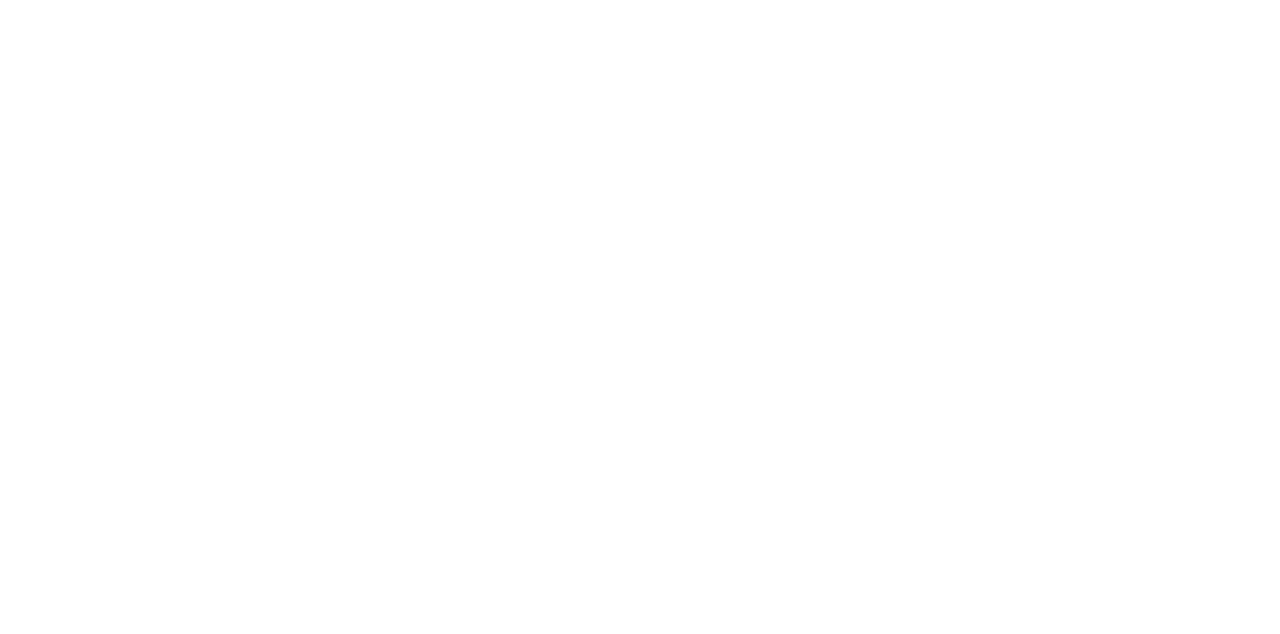
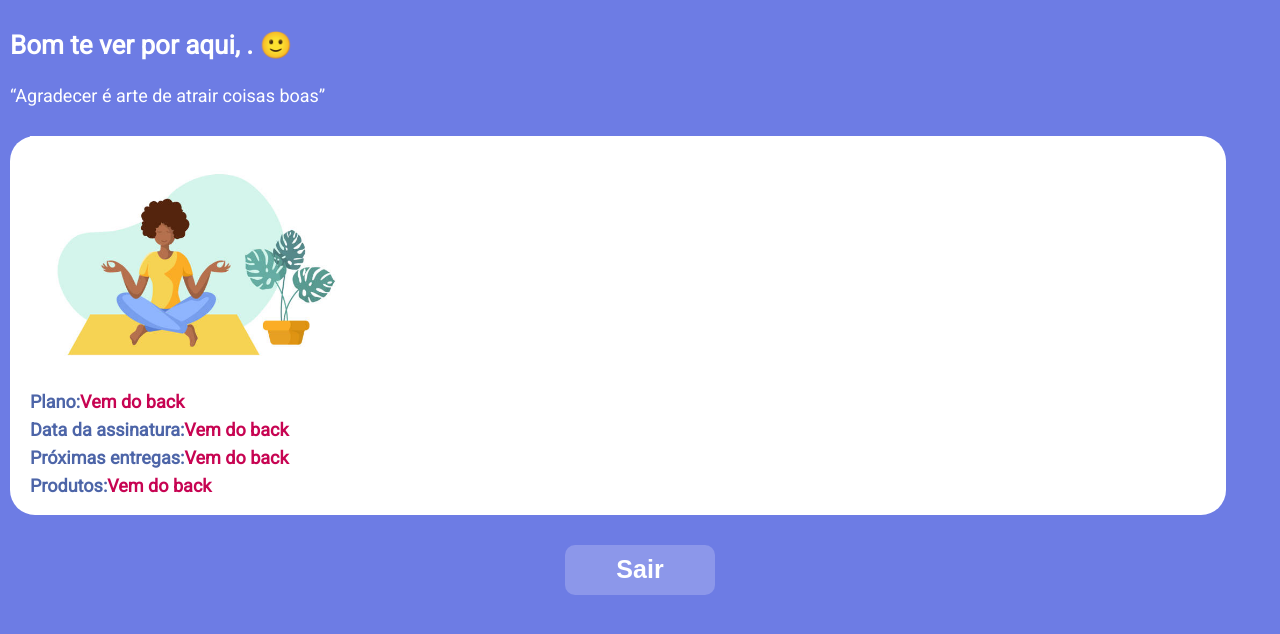
Before and after one commit to Bruno-Kohn/gratiboxFront-project, a React (Create React App) app: page /details in a window 1280 px wide. Before the commit this address had no page. Shown: the top 634 px of the page. Built offline with nearby package versions, Linux system fonts and the light colour scheme.

Commit message:
feat: button animation

```diff
--- a/src/App.js
+++ b/src/App.js
@@ -7,6 +7,7 @@ import Signup from './components/Signup.js';
 import Plans from './components/Plans.js';
 import SignAPlan from './components/SignAPlan.js';
 import YourInfo from './components/YourInfo.js';
+import Details from './components/Details.js';
 import UserContext from './contexts/UserContext.js';
 
 export default function App() {
@@ -33,6 +34,7 @@ export default function App() {
           <Route path='/plans' element={<Plans />} exact />
           <Route path='/sign-a-plan' element={<SignAPlan />} exact />
           <Route path='/your-info' element={<YourInfo />} exact />
+          <Route path='/details' element={<Details />} exact />
         </Routes>
       </BrowserRouter>
     </UserContext.Provider>
--- a/src/components/Check.js
+++ b/src/components/Check.js
@@ -1,5 +1,4 @@
-import styled from 'styled-components';
-import { BsCheck2 } from 'react-icons/bs';
+import { CheckBox, MarkCheck } from '../styles/InfosStyle.js';
 import { useState } from 'react';
 
 export default function Check() {
@@ -15,17 +14,3 @@ export default function Check() {
     </CheckBox>
   );
 }
-
-const CheckBox = styled.div`
-  background-color: #fff;
-  width: 20px;
-  height: 20px;
-  margin-right: 5px;
-  display: flex;
-  justify-content: center;
-  align-items: center;
-`;
-
-const MarkCheck = styled(BsCheck2)`
-  opacity: ${(props) => (props.clicked ? 1 : 0)};
-`;
--- /dev/null
+++ b/src/components/Details.js
@@ -0,0 +1,61 @@
+import TopMessage from './TopMessage.js';
+import {
+  Container,
+  BottomBox,
+  DetailsBox,
+  DetailsInfo,
+  Path,
+  PathButton,
+} from '../styles/InfosStyle.js';
+import PlanChoice from '../images/plan_choice.jpg';
+import { Link } from 'react-router-dom';
+import { useContext } from 'react';
+import UserContext from '../contexts/UserContext.js';
+
+export default function Details() {
+  const { setUserData } = useContext(UserContext);
+  const reqBack = [
+    {
+      info: 'Plano',
+      infoback: ' Vem do back',
+    },
+    {
+      info: 'Data da assinatura',
+      infoback: ' Vem do back',
+    },
+    {
+      info: 'Próximas entregas',
+      infoback: ' Vem do back',
+    },
+    {
+      info: 'Produtos',
+      infoback: ' Vem do back',
+    },
+  ];
+
+  function logout() {
+    localStorage.removeItem('loginUser');
+    setUserData({});
+  }
+  return (
+    <Container>
+      <TopMessage />
+      <BottomBox>
+        <img src={PlanChoice} alt='plan' />
+        <DetailsBox>
+          {reqBack.map((i) => (
+            <DetailsInfo>
+              <h1>{`${i.info}: `}</h1>
+              <h2>{i.infoback}</h2>
+            </DetailsInfo>
+          ))}
+        </DetailsBox>
+      </BottomBox>
+      <Path>
+        <Link to='/' onClick={logout}>
+          <PathButton>Sair</PathButton>
+        </Link>
+      </Path>
+    </Container>
+  );
+}
--- a/src/components/SignAPlan.js
+++ b/src/components/SignAPlan.js
@@ -31,7 +31,7 @@ export default function SignAPlan() {
     },
     {
       title: 'Quero Receber',
-      option: ['Chás', 'Incensos', 'rodutos orgânicos'],
+      option: ['Chás', 'Incensos', 'Produtos orgânicos'],
       drop: dropProducts,
     },
   ];
@@ -77,13 +77,13 @@ export default function SignAPlan() {
             </DropChoice>
           </ChoiceBox>
         ))}
+        <Link
+          style={{ width: '100%', display: 'flex', justifyContent: 'center' }}
+          to='/your-info'
+        >
+          <NextButton bottom='-70px'>Próximo</NextButton>
+        </Link>
       </BottomBox>
-      <Link
-        style={{ width: '100%', display: 'flex', justifyContent: 'center' }}
-        to='/your-info'
-      >
-        <NextButton>Próximo</NextButton>
-      </Link>
     </Container>
   );
 }
--- a/src/components/TopMessage.js
+++ b/src/components/TopMessage.js
@@ -8,7 +8,7 @@ export default function TopMessage() {
 
   return (
     <Message>
-      <h1>Bom te ver por aqui, {userName} 🙂</h1>
+      <h1>Bom te ver por aqui, {userName}. 🙂</h1>
       <h2>“Agradecer é arte de atrair coisas boas”</h2>
     </Message>
   );
--- a/src/components/YourInfo.js
+++ b/src/components/YourInfo.js
@@ -14,10 +14,14 @@ import {
 import PlanChoice from '../images/plan_choice.jpg';
 import { BsArrowDown, BsArrowUp } from 'react-icons/bs';
 import { useState } from 'react';
-import { Link } from 'react-router-dom';
+import { Link } from 'react-router-dom'; //useNavigate
 
 export default function YourInfo() {
+  //const navigate = useNavigate();
   const [drop, setDrop] = useState(false);
+  //const [name, setName] = useState('');
+  //const [endereco, setEndereco] = useState('');
+  //const [cep, setCep] = useState('');
   const siglas = [
     'AC',
     'AL',
@@ -48,6 +52,15 @@ export default function YourInfo() {
     'TO',
   ];
 
+  /*function toSendInfo(ev) {
+    ev.preventDefault();
+    const body = { name, endereco, cep };
+
+    tryToSendInfo(body).then(() => {
+      navigate('/details');
+    });
+  }*/
+
   return (
     <Container>
       <TopMessage />
@@ -77,14 +90,16 @@ export default function YourInfo() {
               </DropChoiceInfo>
             </StateBox>
           </SecundaryBox>
+          <Link
+            style={{ width: '100%', display: 'flex', justifyContent: 'center' }}
+            to='/details'
+          >
+            <NextButton bottom='-70px' type='submit'>
+              Finalizar
+            </NextButton>
+          </Link>
         </form>
       </BottomBox>
-      <Link
-        style={{ width: '100%', display: 'flex', justifyContent: 'center' }}
-        to='/details'
-      >
-        <NextButton>Finalizar</NextButton>
-      </Link>
     </Container>
   );
 }
--- a/src/styles/InfosStyle.js
+++ b/src/styles/InfosStyle.js
@@ -1,10 +1,11 @@
 import styled from 'styled-components';
+import { BsCheck2 } from 'react-icons/bs';
 
 const Container = styled.div`
   width: 100vw;
   min-height: 100vh;
   background-color: #6d7ce4;
-  padding: 20px 0;
+  padding: 20px 0 90px 0;
   display: flex;
   flex-direction: column;
 `;
@@ -40,6 +41,7 @@ const BottomBox = styled.div`
   padding: 0 20px 10px 20px;
   display: flex;
   flex-direction: column;
+  position: relative;
 
   img {
     width: 28%;
@@ -129,7 +131,17 @@ const NextButton = styled.button`
   color: #ffffff;
   font-weight: bold;
   font-size: 25px;
-  margin: 20px auto 0 auto;
+  position: absolute;
+  bottom: ${(props) => props.bottom};
+  left: calc(50% - (202px / 2));
+  box-shadow: inset 0 0 0 0 #ece2f4;
+  transition: ease-out 0.3s;
+  outline: none;
+
+  :hover {
+    box-shadow: inset 202px 0 0 0 #ece2f4;
+    color: #6d7ce4;
+  }
 `;
 
 const Primary = styled.input`
@@ -224,6 +236,63 @@ const State = styled.div`
   margin: 3px 0;
 `;
 
+const DetailsBox = styled.div`
+  width: 100%;
+  height: auto;
+`;
+
+const DetailsInfo = styled.div`
+  width: 100%;
+  height: auto;
+  display: flex;
+  margin-bottom: 10px;
+  font-weight: bold;
+  font-size: 18px;
+
+  h1 {
+    color: #4d65a8;
+  }
+
+  h2 {
+    color: #c70452;
+  }
+`;
+
+const Path = styled.div`
+  width: 100%;
+  height: 70px;
+  margin-top: 20px;
+  display: flex;
+  justify-content: space-evenly;
+  align-items: center;
+`;
+
+const PathButton = styled.button`
+  width: 150px;
+  height: 50px;
+  border-radius: 10px;
+  background-color: #8c97ea;
+  border: none;
+  cursor: pointer;
+  color: #ffffff;
+  font-weight: bold;
+  font-size: 25px;
+`;
+
+const CheckBox = styled.div`
+  background-color: #fff;
+  width: 20px;
+  height: 20px;
+  margin-right: 5px;
+  display: flex;
+  justify-content: center;
+  align-items: center;
+`;
+
+const MarkCheck = styled(BsCheck2)`
+  opacity: ${(props) => (props.clicked ? 1 : 0)};
+`;
+
 export {
   Container,
   Message,
@@ -240,4 +309,10 @@ export {
   SecundaryState,
   DropChoiceInfo,
   State,
+  DetailsBox,
+  DetailsInfo,
+  Path,
+  PathButton,
+  CheckBox,
+  MarkCheck,
 };
```
